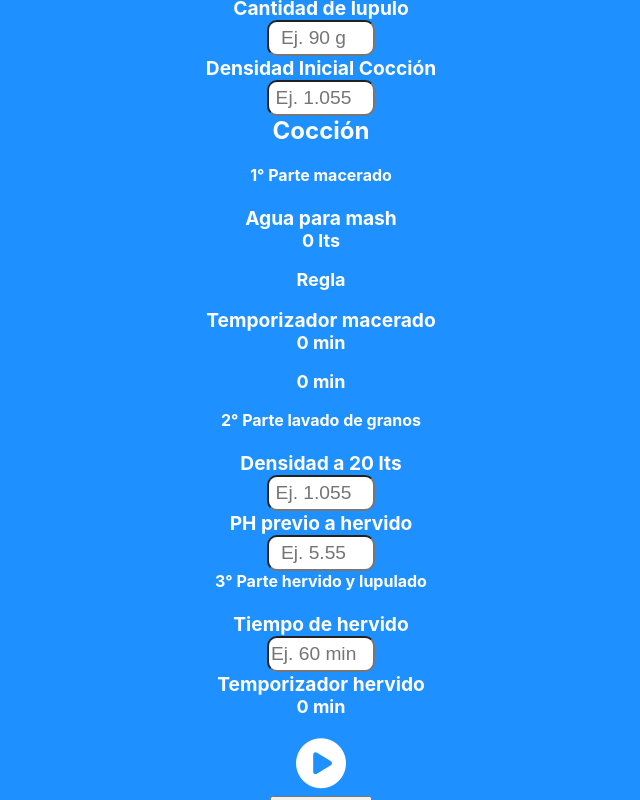
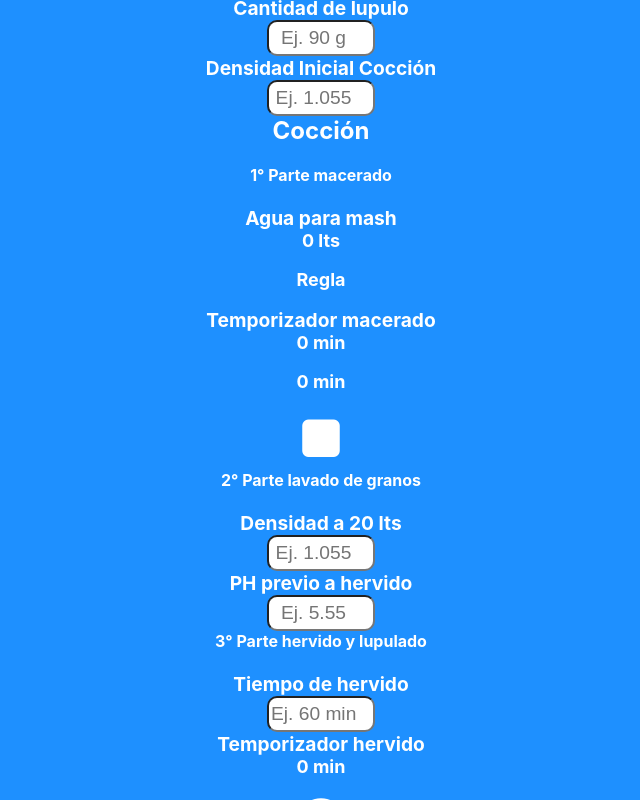
Before and after one commit to Pablito-1988/Avispa-Lab, a React (Create React App) app: page /new in a window 1280 px wide. Both pictures are taken after a click on the button 639 px from the left and 859 px from the top of the page. Shown: the part 459-1259 px from the top of the page, without its empty margins (319-959 px from the left). Built offline with nearby package versions, Linux system fonts and the light colour scheme.

Commit message:
addeb stop button

```diff
--- a/src/components/Recipe/Temp.js
+++ b/src/components/Recipe/Temp.js
@@ -10,11 +10,18 @@ const Temp = (props) => {
     const [start , setStart] = useState(false);
     const desapear = useRef(null);
     const music = useRef(null);
+    const musicStop = useRef(null);
 
     function startButton (){
         setStart(true);
         setCounter(time)
+        musicStop.current.style.display = "block";
         desapear.current.style.display = "none";
+    }
+    function stopButton (){
+        music.current.pause()
+        desapear.current.style.display = "block";
+        musicStop.current.style.display = "none";
     }
 
     useEffect(() => {
@@ -35,7 +42,8 @@ const Temp = (props) => {
       <button type="button" className="startButton" ref={desapear} onClick={()=>{startButton()}} >
       <i className="fas fa-play-circle"></i>
       </button>
-      <audio ref={music} src="https://www.soundhelix.com/examples/mp3/SoundHelix-Song-16.mp3" autoPlay></audio>
+      <audio ref={music}  src="https://www.soundhelix.com/examples/mp3/SoundHelix-Song-16.mp3" autoPlay></audio>
+      <button type="button" ref={musicStop}className="stopButton" onClick={()=>{stopButton()}}><i className="fas fa-stop"></i></button>
     </div>
   );
 };
--- a/src/components/Recipe/recipe.css
+++ b/src/components/Recipe/recipe.css
@@ -43,6 +43,15 @@
     font-size: 50px;
     color: white;
 }
+.stopButton{
+    display: none;
+    margin-top: 0;
+    margin-bottom: 0;
+    background-color: transparent;
+    border: none;
+    font-size: 50px;
+    color: white;
+}
 
 input{
     width: 100px;
```
